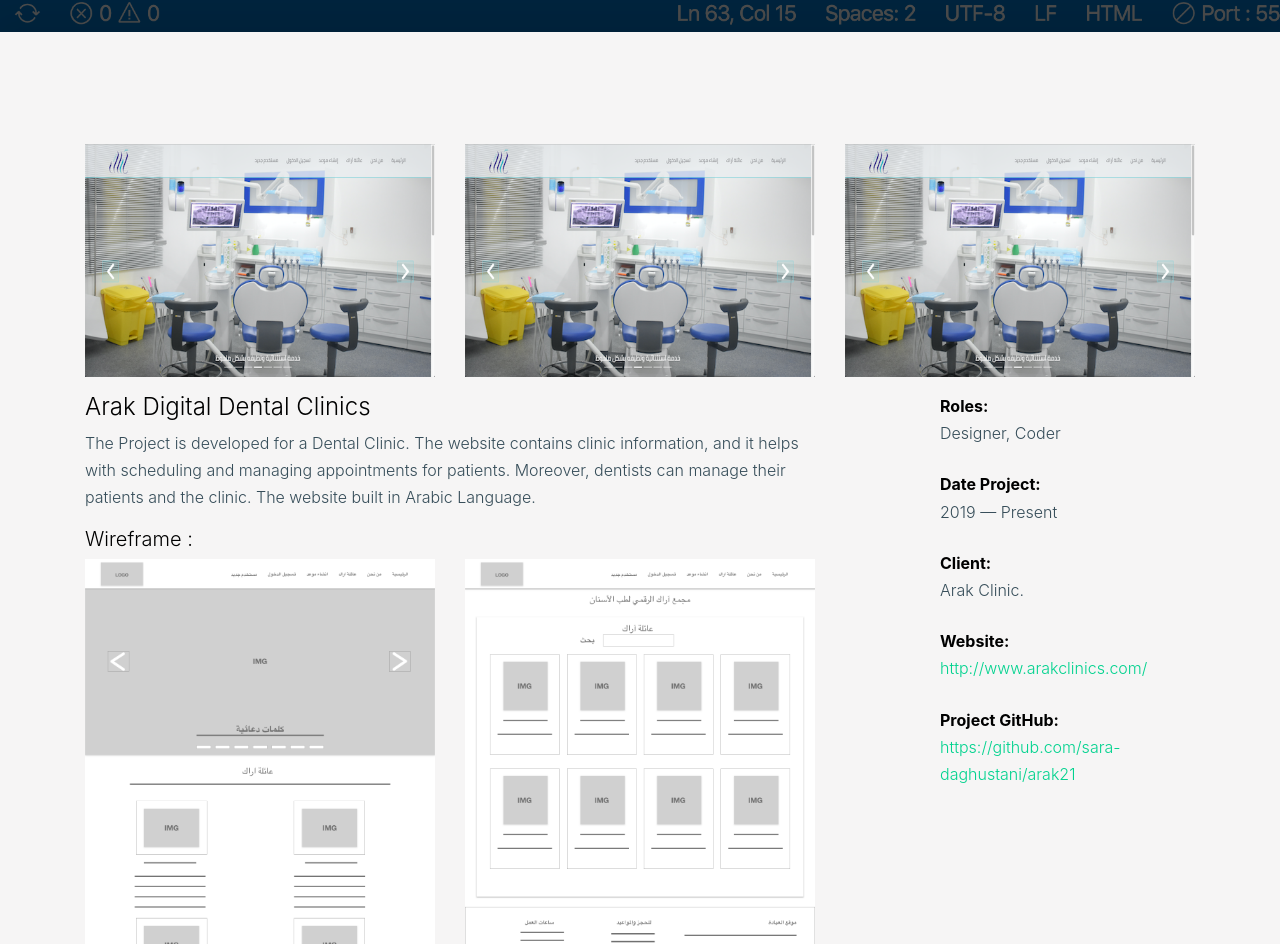
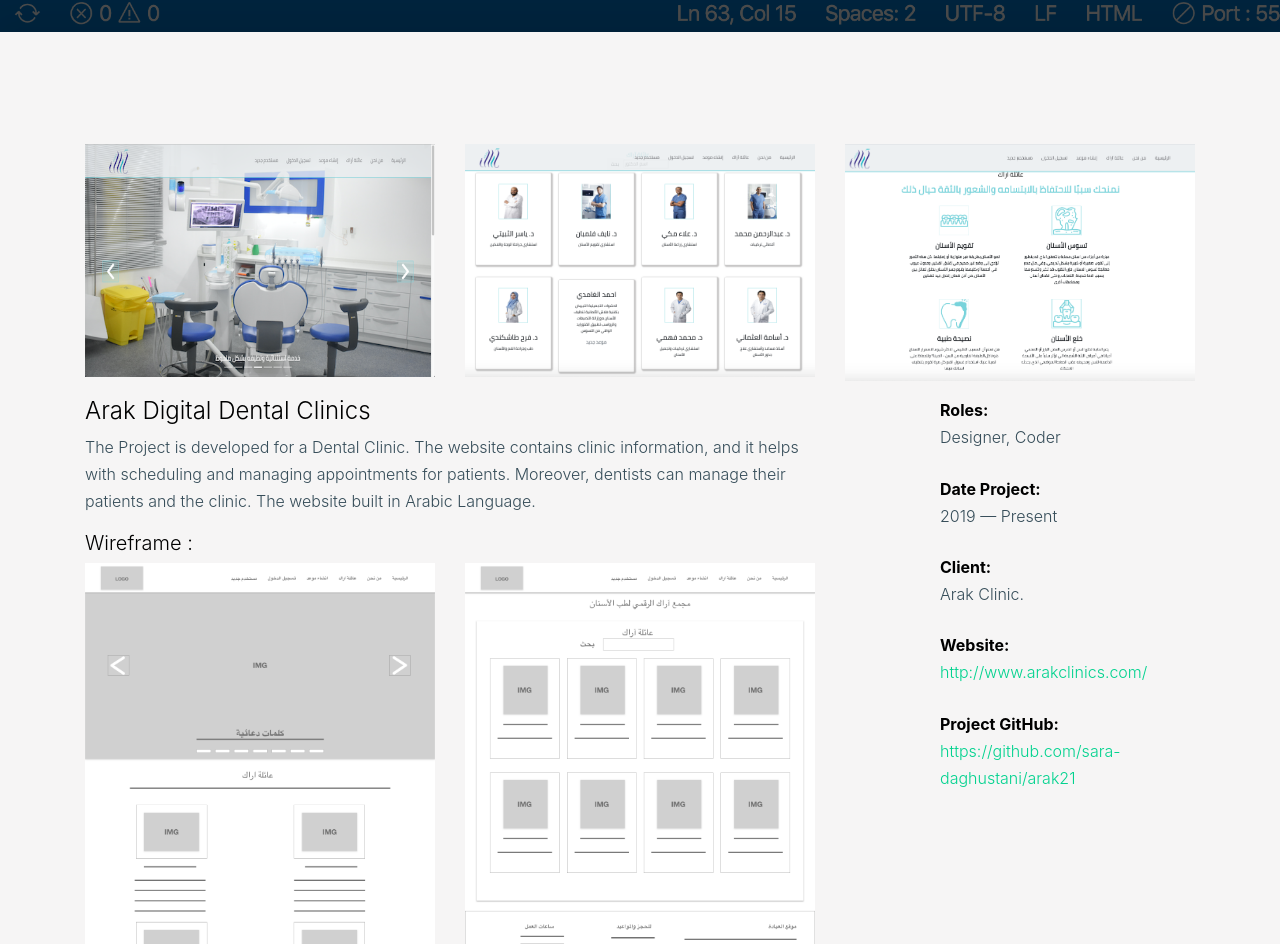
Before and after one commit to daghustani/PRO, a plain HTML site: page Arak.html in a window 1280 px wide. Shown: the part 768-1712 px from the top of the page. Drawn offline with Linux system fonts and the light colour scheme; files whose address does not match are found by name; a web font is replaced by a local one.

Commit message:
Arak page picture fixed

```diff
--- a/Arak.html
+++ b/Arak.html
@@ -93,10 +93,10 @@
             <img src="images/Arak.png" alt="Image" class="img-fluid">
           </div>
           <div class="col-md-4">
-            <img src="images/Arak.png" alt="Image" class="img-fluid">
+            <img src="images/arak1.png" alt="Image" class="img-fluid">
           </div>
           <div class="col-md-4">
-            <img src="images/Arak.png" alt="Image" class="img-fluid">
+            <img src="images/arak2.png" alt="Image" class="img-fluid">
           </div>
         </div>
         <div class="row">
```
